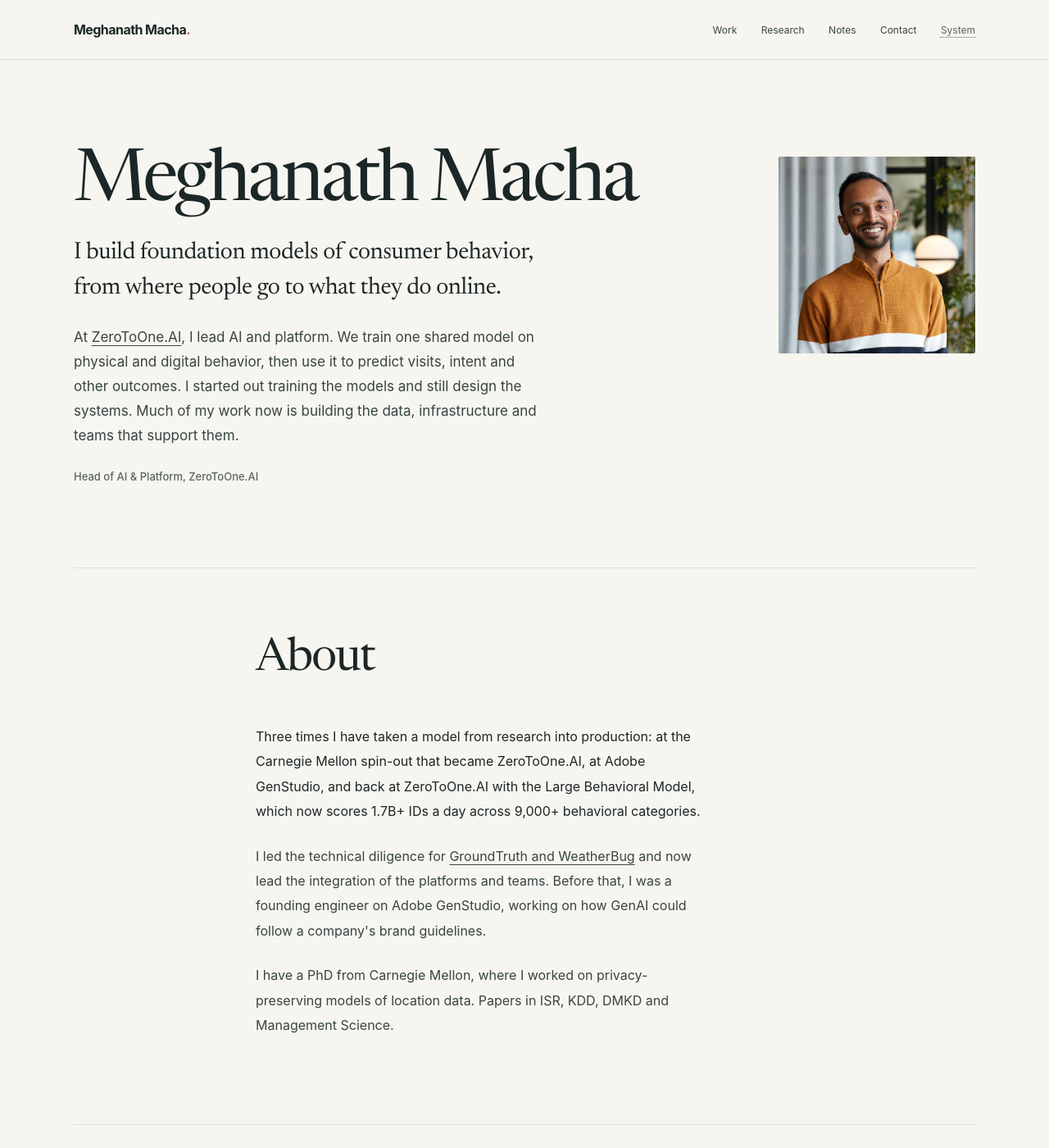
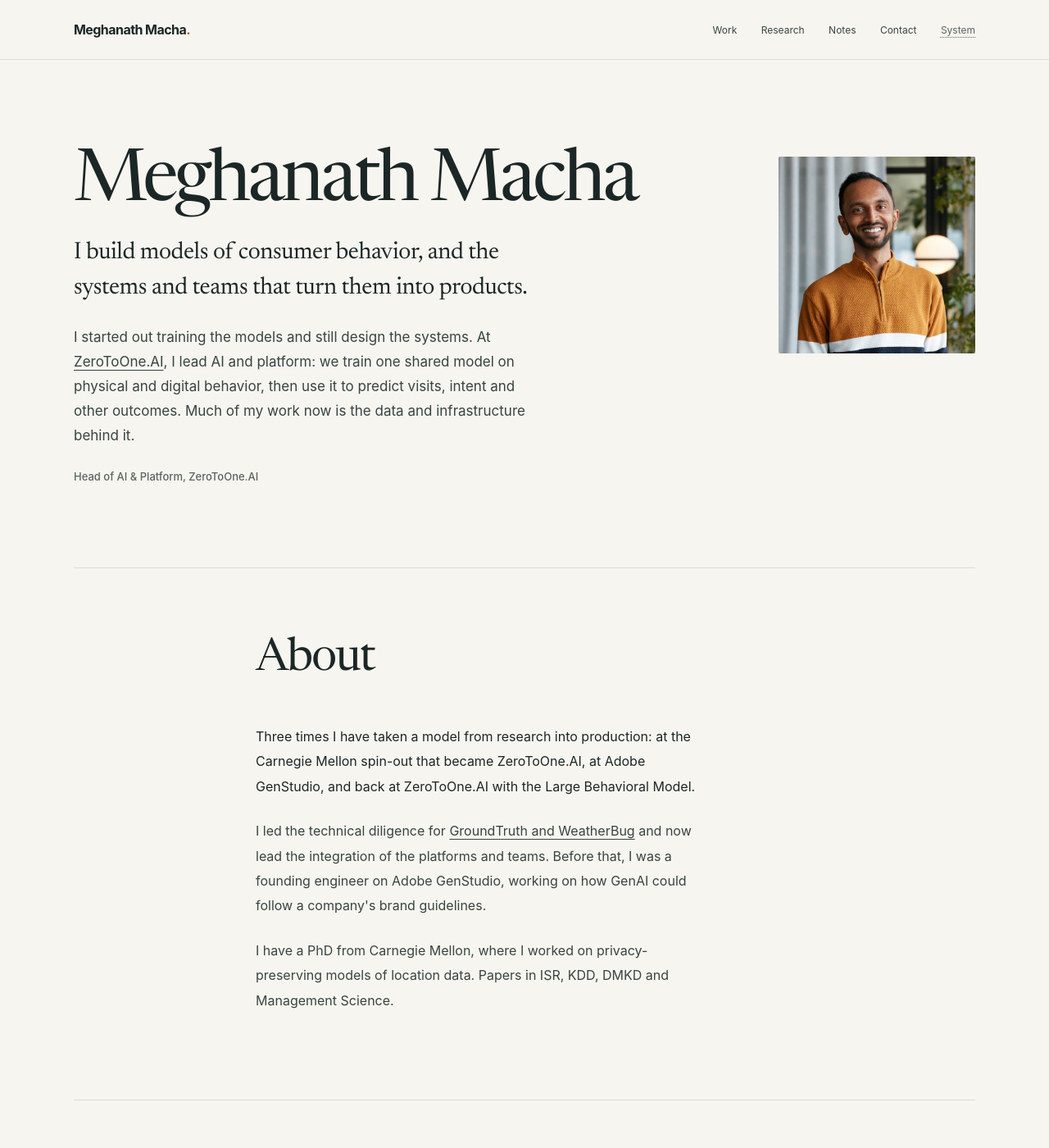
Before and after one commit to mmacha/mmacha.github.io, a Jekyll site: the page built from index.html, in a window 1280 px wide and 1400 px high. Shown: the whole window at 82% size. Built offline with Jekyll 4.4.1, drawn with Linux system fonts in a browser that asks for light colours; some of the changed text lies outside the part shown.

Commit message:
Tagline as the operator half; person before company in the hero; scale moves to work 01
Co-Authored-By: Claude Fable 5.1 <noreply@anthropic.com>

```diff
--- a/index.html
+++ b/index.html
@@ -2,7 +2,7 @@
 layout: default
 title: "Meghanath Macha | AI & Platform"
 description: "Meghanath Macha builds vertical foundation models of consumer behavior and the ML platforms that serve them. Head of AI & Platform at ZeroToOne.AI."
-og_description: "I build foundation models of consumer behavior, from where people go to what they do online."
+og_description: "I build models of consumer behavior, and the systems and teams that turn them into products."
 og_type: profile
 ---
   <section id="top" class="hero wrap" aria-labelledby="hero-title">
@@ -10,8 +10,8 @@ og_type: profile
       <div>
         <h1 id="hero-title">Meghanath Macha</h1>
         <div class="hero-copy">
-          <p class="hero-lead">I build foundation models of consumer behavior, from where people go to what they do online.</p>
-          <p class="hero-second">At <a href="https://www.zerotoone.ai/" target="_blank" rel="noopener noreferrer">ZeroToOne.AI</a>, I lead AI and platform. We train one shared model on physical and digital behavior, then use it to predict visits, intent and other outcomes. I started out training the models and still design the systems. Much of my work now is building the data, infrastructure and teams that support them.</p>
+          <p class="hero-lead">I build models of consumer behavior, and the systems and teams that turn them into products.</p>
+          <p class="hero-second">I started out training the models and still design the systems. At <a href="https://www.zerotoone.ai/" target="_blank" rel="noopener noreferrer">ZeroToOne.AI</a>, I lead AI and platform: we train one shared model on physical and digital behavior, then use it to predict visits, intent and other outcomes. Much of my work now is the data and infrastructure behind it.</p>
         </div>
         <p class="role">Head of AI &amp; Platform, ZeroToOne.AI</p>
       </div>
@@ -22,9 +22,9 @@ og_type: profile
   <section id="about" class="section wrap" aria-labelledby="about-title">
     <div class="section-head"><div></div><div><h2 id="about-title">About</h2></div></div>
     <div class="two-col"><div></div><div class="bio-content">
-      <p>Three times I have taken a model from research into production: at the Carnegie Mellon spin-out that became ZeroToOne.AI, at Adobe GenStudio, and back at ZeroToOne.AI with the Large Behavioral Model, which now scores 1.7B+ IDs a day across 9,000+ behavioral categories.</p>
+      <p>Three times I have taken a model from research into production: at the Carnegie Mellon spin-out that became ZeroToOne.AI, at Adobe GenStudio, and back at ZeroToOne.AI with the Large Behavioral Model.</p>
       <p>I led the technical diligence for <a href="https://www.prnewswire.com/news-releases/zerotooneai-acquires-groundtruth-to-deploy-at-scale-an-ai-driven-predictive-intelligence-platform-for-enterprise-decision-systems-302724815.html" target="_blank" rel="noopener noreferrer">GroundTruth and WeatherBug</a> and now lead the integration of the platforms and teams. Before that, I was a founding engineer on Adobe GenStudio, working on how GenAI could follow a company's brand guidelines.</p>
-      <p>I have a PhD from Carnegie Mellon, where I worked on privacy-preserving models of location data. Papers in ISR, KDD, DMKD and Management Science.</p>
+      <p>I have a PhD from Carnegie Mellon, where I worked on privacy-preserving models of location data. Papers in ISR, KDD, DMKD and Management&nbsp;Science.</p>
     </div></div>
   </section>
 
```
Also changed, not shown: other parts of index.html (+1 -1 lines).
